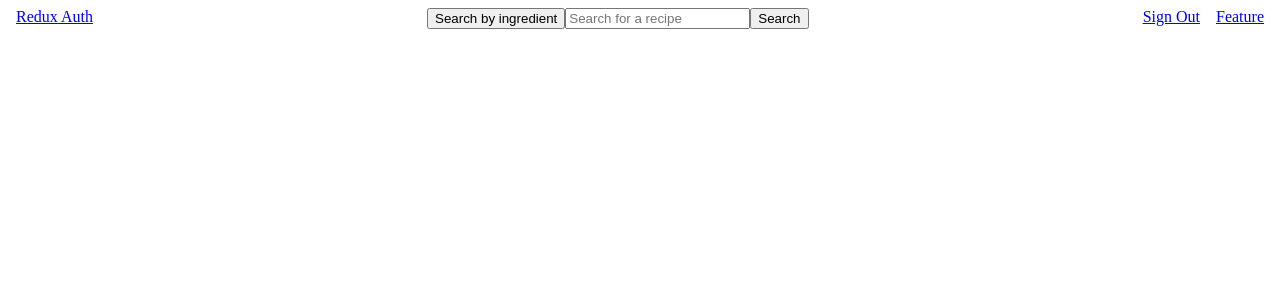
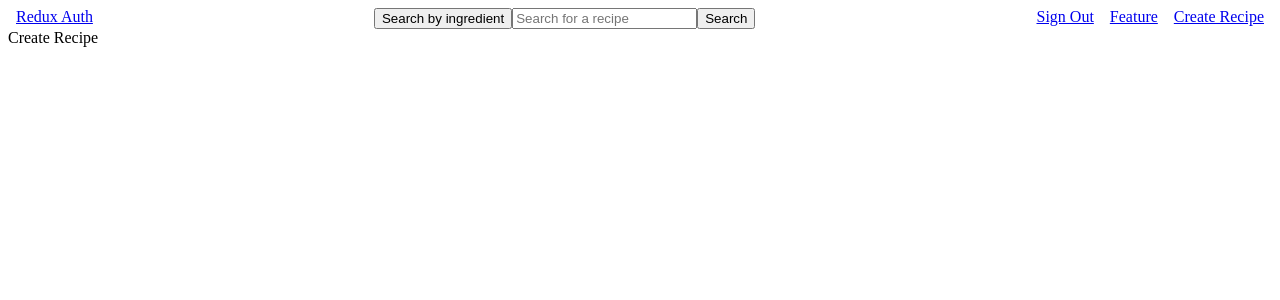
Before and after one commit to seangrant118/recipe-app, a React (Create React App) app in the folder client/: page /createrecipe in a window 1280 px wide. Shown: the top 300 px of the page. Built offline with nearby package versions, Linux system fonts and the light colour scheme; sample sign-in values are in the browser's storage.

Commit message:
create recipe component

```diff
--- /dev/null
+++ b/client/src/components/CreateRecipe.js
@@ -0,0 +1,10 @@
+import React from "react";
+import requireAuth from "./requireAuth";
+
+class CreateRecipe extends React.Component {
+  render() {
+    return <div>Create Recipe</div>;
+  }
+}
+
+export default requireAuth(CreateRecipe);
--- a/client/src/components/Header.js
+++ b/client/src/components/Header.js
@@ -12,6 +12,7 @@ class Header extends React.Component {
         <div>
           <Link to="/signout">Sign Out</Link>
           <Link to="/feature">Feature</Link>
+          <Link to="/createrecipe">Create Recipe</Link>
         </div>
       );
     } else {
--- a/client/src/routers/AppRouter.js
+++ b/client/src/routers/AppRouter.js
@@ -3,12 +3,14 @@ import { Route } from "react-router-dom";
 import AuthRouter from "./AuthRouter";
 import Welcome from "../components/Welcome";
 import SearchRouter from "./SearchRouter";
+import RecipeRouter from "./RecipeRouter";
 
 const AppRouter = () => (
   <div>
     <Route path="/" exact={true} component={Welcome} />
     <AuthRouter />
     <SearchRouter />
+    <RecipeRouter />
   </div>
 );
 
--- /dev/null
+++ b/client/src/routers/RecipeRouter.js
@@ -0,0 +1,11 @@
+import React from "react";
+import { Route } from "react-router-dom";
+import CreateRecipe from "../components/CreateRecipe";
+
+const RecipeRouter = () => (
+  <div>
+    <Route path="/createrecipe" component={CreateRecipe} />
+  </div>
+);
+
+export default RecipeRouter;
```
